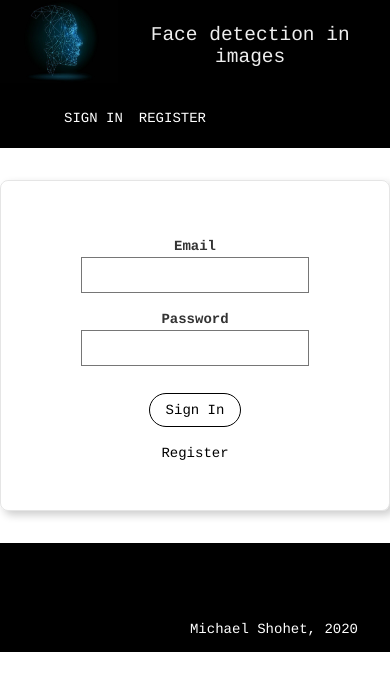
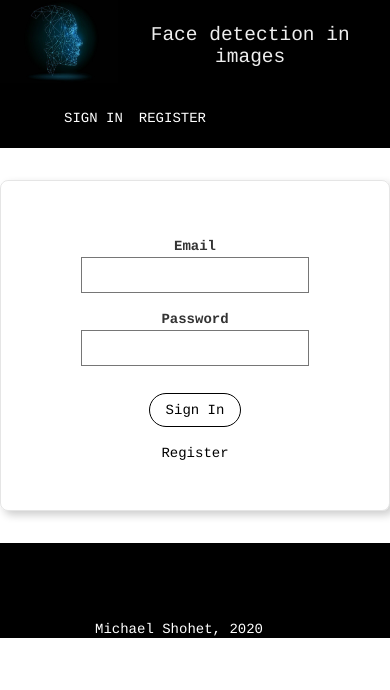
Before and after one commit to mlshohet/face-detection, a React (Create React App) app: page / in a window 390 px wide. Shown: the top 690 px of the page. Built offline with nearby package versions, Linux system fonts and the light colour scheme.

Commit message:
responsive test

```diff
--- a/src/components/footer/footer.css
+++ b/src/components/footer/footer.css
@@ -1,5 +1,5 @@
 .footer {
-	display: flex;
+	flex-shrink: 0;
 	justify-content: flex-end;
 	color: #EEEEEE;
 }
--- a/src/index.css
+++ b/src/index.css
@@ -1,9 +1,11 @@
 body {
-  margin: 0;
-  font-family: 'Nunito','Ubuntu', 'Courier', monospace;
-  -webkit-font-smoothing: antialiased;
-  -moz-osx-font-smoothing: grayscale;
-  background: white /*linear-gradient(to bottom, rgb(203, 241, 255), rgb(255, 255, 255));*/
+	display: flex;
+	flex-direction: column;
+	margin: 0;
+	font-family: 'Nunito','Ubuntu', 'Courier', monospace;
+	-webkit-font-smoothing: antialiased;
+	-moz-osx-font-smoothing: grayscale;
+	background: white /*linear-gradient(to bottom, rgb(203, 241, 255), rgb(255, 255, 255));*/
 }
 
 code {
```
